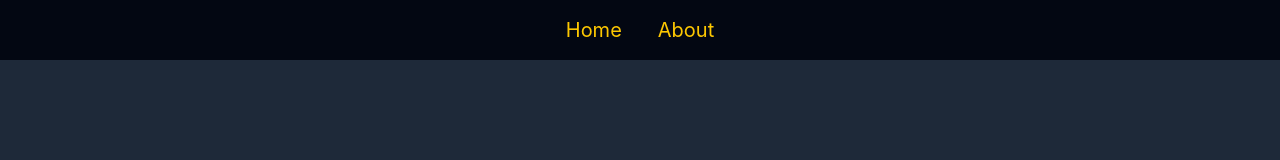
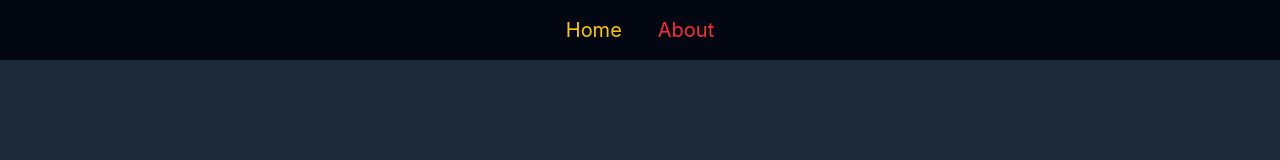
Before and after one commit to fenymo-0914-mongare/React-router, a React (Vite) app: page /about in a window 1280 px wide. Shown: the top 160 px of the page. Built offline with nearby package versions, Linux system fonts and the light colour scheme.

Commit message:
Added active class

```diff
--- a/src/Components/Navbar.jsx
+++ b/src/Components/Navbar.jsx
@@ -1,11 +1,14 @@
 import React from 'react'
-import { Link } from 'react-router-dom'
+import { NavLink } from 'react-router-dom'
 
 const Navbar = () => {
+
+    const activeClass = ({isActive}) =>
+        `text-xl hover:text-amber-500 hover:text-lg ${isActive ? 'text-red-500' : ''}`
   return (
-    <nav className='bg-gray-950 flex items-center justify-center text-white text-yellow-400 p-4 flex gap-5 space-x-4'>
-      <Link className='text-xl hover:text-orange-600 hover:text-lg' to='/'>Home</Link>
-      <Link className='text-xl hover:text-orange-600 hover:text-lg' to='/about'>About</Link>
+    <nav className='bg-gray-950 flex items-center justify-center text-yellow-400 p-4 flex gap-5 space-x-4'>
+      <NavLink className={activeClass} to='/'>Home</NavLink>
+      <NavLink className={activeClass} to='/about'>About</NavLink>
     </nav>
   )
 }
```
